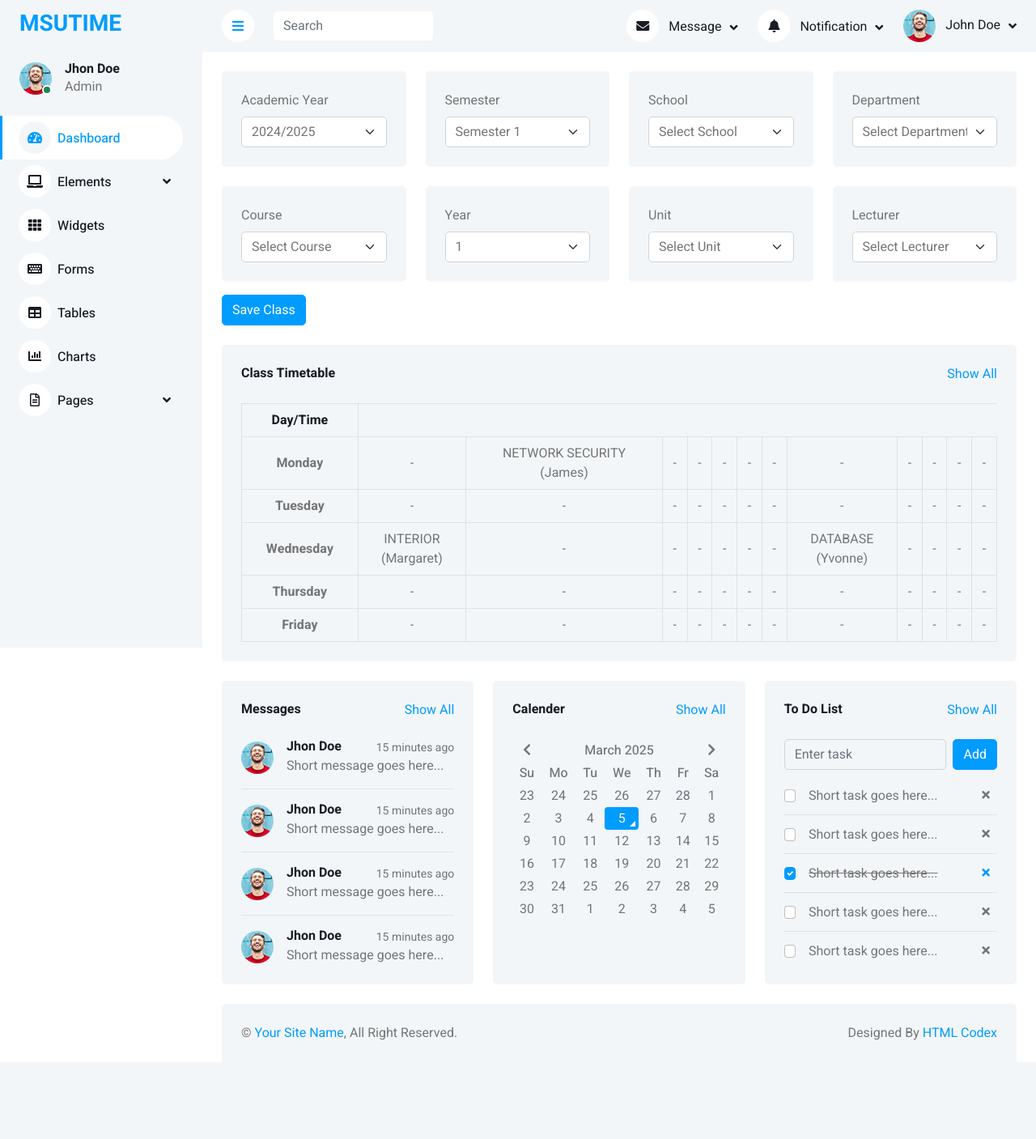
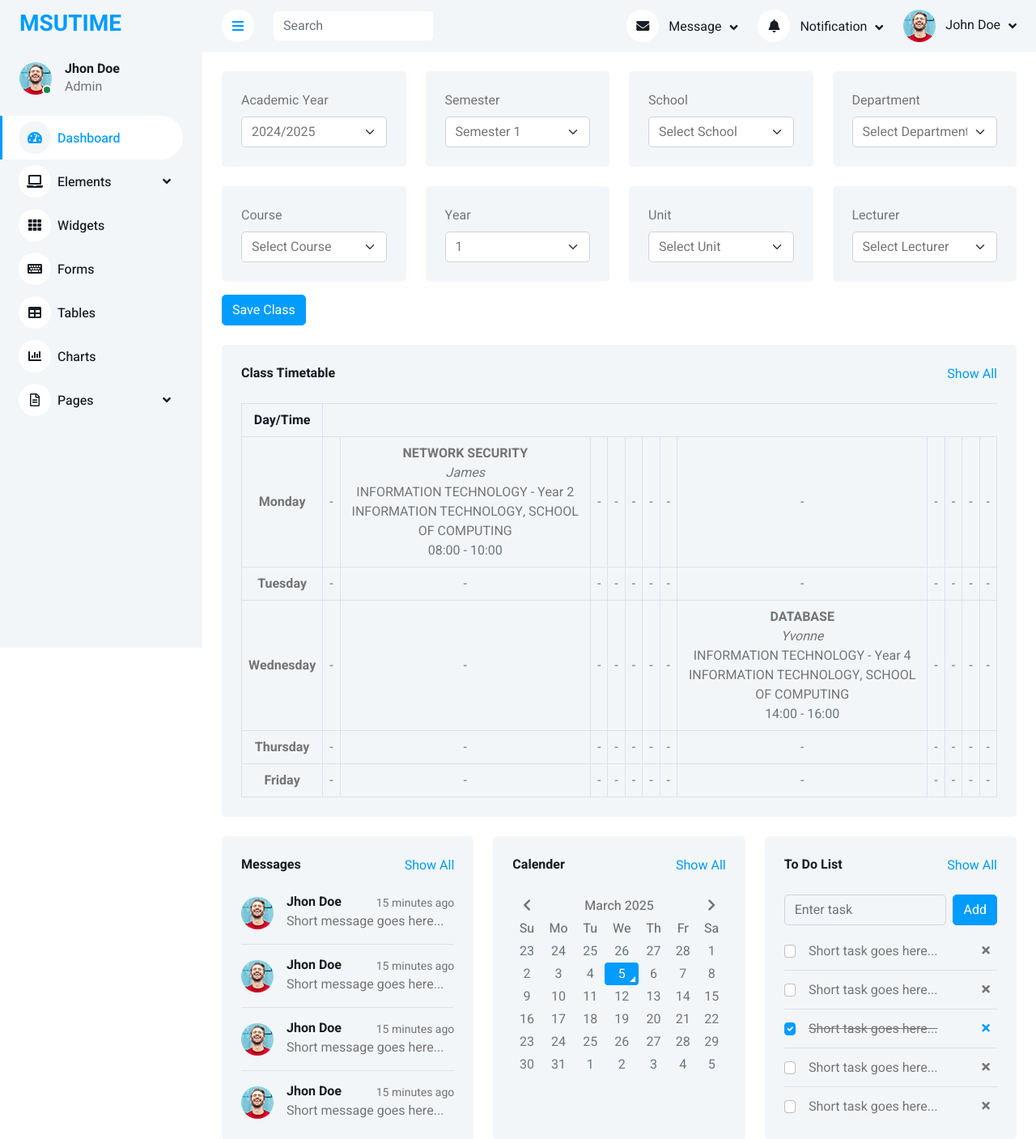
Before and after one commit to brandonladen/Django_University_Timetable, a Django app: page / in a window 1280 px wide. Shown: the top 1407 px of the page at 81% size. Before the commit the page ends 1285 px from the top, so only its background shows below. Run offline with Django 5.2, Linux system fonts and the light colour scheme; data comes from the database, SQL or seed files in the repository; both versions use the stored data as it was after the commit; some libraries are stand-ins or nearby versions.

Commit message:
removed error

```diff
--- a/templates/timetabling/index.html
+++ b/templates/timetabling/index.html
@@ -601,13 +601,13 @@ document.addEventListener("DOMContentLoaded", function () {
     $(document).ready(function() {
         function loadTimetable() {
             $.ajax({
-                url: "{% url 'class_timetable' %}",  // Make sure this matches the URL pattern
+                url: "{% url 'class_timetable' %}",  // Ensure this matches your Django URL pattern
                 type: "GET",
                 dataType: "json",
                 success: function(response) {
                     let timetableData = response.timetable_data;
                     let days = ["Monday", "Tuesday", "Wednesday", "Thursday", "Friday"];
-                    let hours = [7, 8, 9, 10, 11, 12, 13, 14, 15, 16, 17, 18];
+                    let hours = [7, 8, 9, 10, 11, 12, 13, 14, 15, 16, 17, 18]; // Ensure this matches actual times
 
                     let tableContent = "";
                     days.forEach(day => {
@@ -615,7 +615,13 @@ document.addEventListener("DOMContentLoaded", function () {
                         hours.forEach(hour => {
                             if (timetableData[day] && timetableData[day][hour]) {
                                 let classInfo = timetableData[day][hour];
-                                tableContent += `<td>${classInfo.unit} <br> (${classInfo.instructor})</td>`;
+                                tableContent += `<td>
+                                    <strong>${classInfo.unit}</strong><br>
+                                    <em>${classInfo.instructor}</em><br>
+                                    ${classInfo.course} - Year ${classInfo.year} <br>
+                                    ${classInfo.department}, ${classInfo.school} <br>
+                                    <span class="text-muted">${classInfo.time}</span>
+                                </td>`;
                             } else {
                                 tableContent += `<td>-</td>`;
                             }
@@ -634,7 +640,8 @@ document.addEventListener("DOMContentLoaded", function () {
         // Load timetable when the page is ready
         loadTimetable();
     });
-    </script>
+</script>
+
 
 <script src="{% static 'js/main.js' %}"></script>
 
--- a/timetabling/views.py
+++ b/timetabling/views.py
@@ -158,20 +158,29 @@ def save_class(request):
 
 def class_timetable(request):
     if request.headers.get('X-Requested-With') == 'XMLHttpRequest':  # Check if request is AJAX
-        time_slots = TimeSlot.objects.all()
+        class_schedules = ClassSchedule.objects.all()
 
         timetable_data = {}
-        for slot in time_slots:
-            day = slot.day
-            hour = slot.start_time.hour  # Extract the hour from start_time
+        for schedule in class_schedules:
+            # Find the corresponding TimeSlot for this schedule
+            time_slots = TimeSlot.objects.filter(unit=schedule.unit, instructor=schedule.lecturer)
 
-            if day not in timetable_data:
-                timetable_data[day] = {}
+            for slot in time_slots:
+                day = slot.day
+                hour = slot.start_time.hour  # Extract the hour from start_time
 
-            timetable_data[day][hour] = {
-                "unit": slot.unit.name,
-                "instructor": slot.instructor.first_name
-            }
+                if day not in timetable_data:
+                    timetable_data[day] = {}
+
+                timetable_data[day][hour] = {
+                    "unit": schedule.unit.name,
+                    "instructor": schedule.lecturer.first_name,
+                    "course": schedule.course.name,
+                    "year": schedule.year.level,  # Extract level instead of full object
+                    "department": schedule.department.name,
+                    "school": schedule.school.name,
+                    "time": f"{slot.start_time.strftime('%H:%M')} - {slot.end_time.strftime('%H:%M')}"
+                }
 
         return JsonResponse({"timetable_data": timetable_data})
 
```
Also changed, not shown: db.sqlite3.
